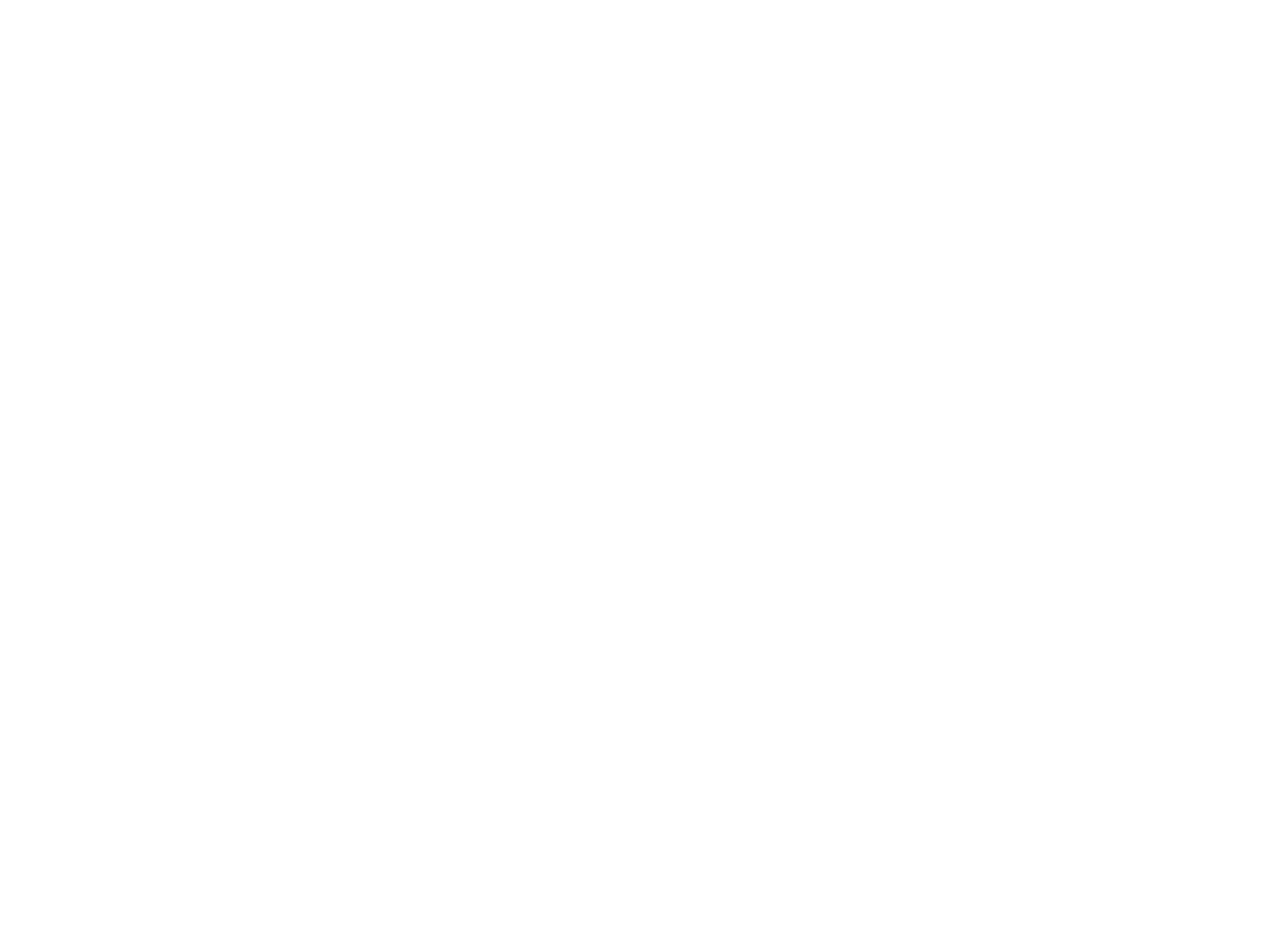
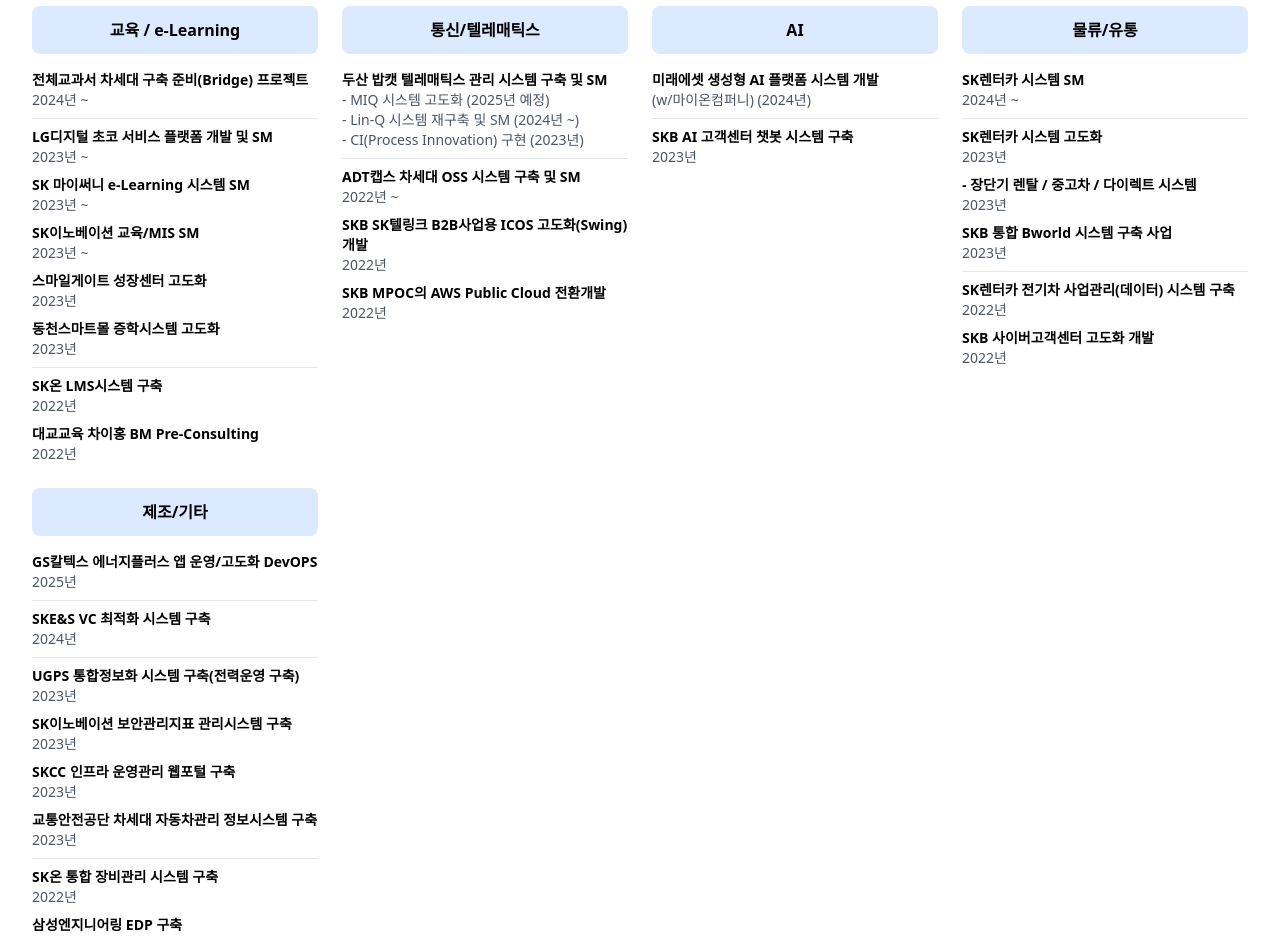
Before and after one commit to smw0807/raon-ai-tehch, a Nuxt app: page / in a window 1280 px wide. Shown: the part 3220-4156 px from the top of the page. Before the commit the page ends 3098 px from the top, so only its background shows below. Built offline with nearby package versions, Linux system fonts and the light colour scheme.

Commit message:
주요 사업 실적 추가

```diff
--- /dev/null
+++ b/components/BizPerformFeature.vue
@@ -0,0 +1,237 @@
+<template>
+  <section class="dark:bg-gray-100 dark:text-gray-800">
+    <div
+      class="container max-w-xl p-4 py-8 mx-auto space-y-12 lg:px-8 lg:max-w-7xl"
+    >
+      <div>
+        <h2
+          class="text-3xl font-bold tracking-tight text-center sm:text-5xl dark:text-gray-900"
+        >
+          주요 사업 실적
+        </h2>
+        <!-- <p
+          class="max-w-3xl mx-auto mt-4 text-xl text-center dark:text-gray-600"
+        >
+          SK그룹 계열사 IT 서비스 구축 및 운영
+        </p> -->
+      </div>
+
+      <div class="grid grid-cols-1 md:grid-cols-2 lg:grid-cols-4 gap-6">
+        <!-- 교육/e-Learning 섹션 -->
+        <div class="space-y-4">
+          <div class="bg-blue-100 p-3 text-center font-bold rounded-lg">
+            교육 / e-Learning
+          </div>
+          <div class="space-y-2">
+            <div class="text-sm">
+              <p class="font-semibold">
+                전체교과서 차세대 구축 준비(Bridge) 프로젝트
+              </p>
+              <p class="text-gray-600">2024년 ~</p>
+            </div>
+            <div class="border-b border-gray-200 my-2"></div>
+            <div class="text-sm">
+              <p class="font-semibold">
+                LG디지털 초코 서비스 플랫폼 개발 및 SM
+              </p>
+              <p class="text-gray-600">2023년 ~</p>
+            </div>
+            <div class="text-sm">
+              <p class="font-semibold">SK 마이써니 e-Learning 시스템 SM</p>
+              <p class="text-gray-600">2023년 ~</p>
+            </div>
+            <div class="text-sm">
+              <p class="font-semibold">SK이노베이션 교육/MIS SM</p>
+              <p class="text-gray-600">2023년 ~</p>
+            </div>
+            <div class="text-sm">
+              <p class="font-semibold">스마일게이트 성장센터 고도화</p>
+              <p class="text-gray-600">2023년</p>
+            </div>
+            <div class="text-sm">
+              <p class="font-semibold">동천스마트몰 증학시스템 고도화</p>
+              <p class="text-gray-600">2023년</p>
+            </div>
+            <div class="border-b border-gray-200 my-2"></div>
+            <div class="text-sm">
+              <p class="font-semibold">SK온 LMS시스템 구축</p>
+              <p class="text-gray-600">2022년</p>
+            </div>
+            <div class="text-sm">
+              <p class="font-semibold">대교교육 차이홍 BM Pre-Consulting</p>
+              <p class="text-gray-600">2022년</p>
+            </div>
+          </div>
+        </div>
+
+        <!-- 통신/텔레매틱스 섹션 -->
+        <div class="space-y-4">
+          <div class="bg-blue-100 p-3 text-center font-bold rounded-lg">
+            통신/텔레매틱스
+          </div>
+          <div class="space-y-2">
+            <div class="text-sm">
+              <p class="font-semibold">
+                두산 밥캣 텔레매틱스 관리 시스템 구축 및 SM
+              </p>
+              <p class="text-gray-600">- MIQ 시스템 고도화 (2025년 예정)</p>
+              <p class="text-gray-600">
+                - Lin-Q 시스템 재구축 및 SM (2024년 ~)
+              </p>
+              <p class="text-gray-600">
+                - CI(Process Innovation) 구현 (2023년)
+              </p>
+            </div>
+            <div class="border-b border-gray-200 my-2"></div>
+            <div class="text-sm">
+              <p class="font-semibold">ADT캡스 차세대 OSS 시스템 구축 및 SM</p>
+              <p class="text-gray-600">2022년 ~</p>
+            </div>
+            <div class="text-sm">
+              <p class="font-semibold">
+                SKB SK텔링크 B2B사업용 ICOS 고도화(Swing) 개발
+              </p>
+              <p class="text-gray-600">2022년</p>
+            </div>
+            <div class="text-sm">
+              <p class="font-semibold">SKB MPOC의 AWS Public Cloud 전환개발</p>
+              <p class="text-gray-600">2022년</p>
+            </div>
+          </div>
+        </div>
+
+        <!-- AI 섹션 -->
+        <div class="space-y-4">
+          <div class="bg-blue-100 p-3 text-center font-bold rounded-lg">AI</div>
+          <div class="space-y-2">
+            <div class="text-sm">
+              <p class="font-semibold">미래에셋 생성형 AI 플랫폼 시스템 개발</p>
+              <p class="text-gray-600">(w/마이온컴퍼니) (2024년)</p>
+            </div>
+            <div class="border-b border-gray-200 my-2"></div>
+            <div class="text-sm">
+              <p class="font-semibold">SKB AI 고객센터 챗봇 시스템 구축</p>
+              <p class="text-gray-600">2023년</p>
+            </div>
+          </div>
+        </div>
+
+        <!-- 물류/유통 섹션 -->
+        <div class="space-y-4">
+          <div class="bg-blue-100 p-3 text-center font-bold rounded-lg">
+            물류/유통
+          </div>
+          <div class="space-y-2">
+            <div class="text-sm">
+              <p class="font-semibold">SK렌터카 시스템 SM</p>
+              <p class="text-gray-600">2024년 ~</p>
+            </div>
+            <div class="border-b border-gray-200 my-2"></div>
+            <div class="text-sm">
+              <p class="font-semibold">SK렌터카 시스템 고도화</p>
+              <p class="text-gray-600">2023년</p>
+            </div>
+            <div class="text-sm">
+              <p class="font-semibold">
+                - 장단기 렌탈 / 중고차 / 다이렉트 시스템
+              </p>
+              <p class="text-gray-600">2023년</p>
+            </div>
+            <div class="text-sm">
+              <p class="font-semibold">SKB 통합 Bworld 시스템 구축 사업</p>
+              <p class="text-gray-600">2023년</p>
+            </div>
+            <div class="border-b border-gray-200 my-2"></div>
+            <div class="text-sm">
+              <p class="font-semibold">
+                SK렌터카 전기차 사업관리(데이터) 시스템 구축
+              </p>
+              <p class="text-gray-600">2022년</p>
+            </div>
+            <div class="text-sm">
+              <p class="font-semibold">SKB 사이버고객센터 고도화 개발</p>
+              <p class="text-gray-600">2022년</p>
+            </div>
+          </div>
+        </div>
+
+        <!-- 제조/기타 섹션 -->
+        <div class="space-y-4">
+          <div class="bg-blue-100 p-3 text-center font-bold rounded-lg">
+            제조/기타
+          </div>
+          <div class="space-y-2">
+            <div class="text-sm">
+              <p class="font-semibold">
+                GS칼텍스 에너지플러스 앱 운영/고도화 DevOPS
+              </p>
+              <p class="text-gray-600">2025년</p>
+            </div>
+            <div class="border-b border-gray-200 my-2"></div>
+            <div class="text-sm">
+              <p class="font-semibold">SKE&S VC 최적화 시스템 구축</p>
+              <p class="text-gray-600">2024년</p>
+            </div>
+            <div class="border-b border-gray-200 my-2"></div>
+            <div class="text-sm">
+              <p class="font-semibold">
+                UGPS 통합정보화 시스템 구축(전력운영 구축)
+              </p>
+              <p class="text-gray-600">2023년</p>
+            </div>
+            <div class="text-sm">
+              <p class="font-semibold">
+                SK이노베이션 보안관리지표 관리시스템 구축
+              </p>
+              <p class="text-gray-600">2023년</p>
+            </div>
+            <div class="text-sm">
+              <p class="font-semibold">SKCC 인프라 운영관리 웹포털 구축</p>
+              <p class="text-gray-600">2023년</p>
+            </div>
+            <div class="text-sm">
+              <p class="font-semibold">
+                교통안전공단 차세대 자동차관리 정보시스템 구축
+              </p>
+              <p class="text-gray-600">2023년</p>
+            </div>
+            <div class="border-b border-gray-200 my-2"></div>
+            <div class="text-sm">
+              <p class="font-semibold">SK온 통합 장비관리 시스템 구축</p>
+              <p class="text-gray-600">2022년</p>
+            </div>
+            <div class="text-sm">
+              <p class="font-semibold">삼성엔지니어링 EDP 구축</p>
+              <p class="text-gray-600">2022년</p>
+            </div>
+            <div class="text-sm">
+              <p class="font-semibold">미주홈-스토리지 및 DB마이그레이션</p>
+              <p class="text-gray-600">2022년</p>
+            </div>
+            <div class="text-sm">
+              <p class="font-semibold">교직원공제회 통계 및 데이터이관 개발</p>
+              <p class="text-gray-600">2022년</p>
+            </div>
+            <div class="text-sm">
+              <p class="font-semibold">공무원 연금개발 시스템 구축</p>
+              <p class="text-gray-600">2022년</p>
+            </div>
+          </div>
+        </div>
+      </div>
+    </div>
+  </section>
+</template>
+
+<script>
+export default {
+  name: 'BusinessPerformance',
+};
+</script>
+
+<style scoped>
+.text-sm {
+  font-size: 0.875rem;
+  line-height: 1.25rem;
+}
+</style>
--- a/pages/index.vue
+++ b/pages/index.vue
@@ -4,4 +4,5 @@
   <HeroSection />
   <BusinessFeature />
   <KeyServiceFeature />
+  <BizPerformFeature />
 </template>
```
